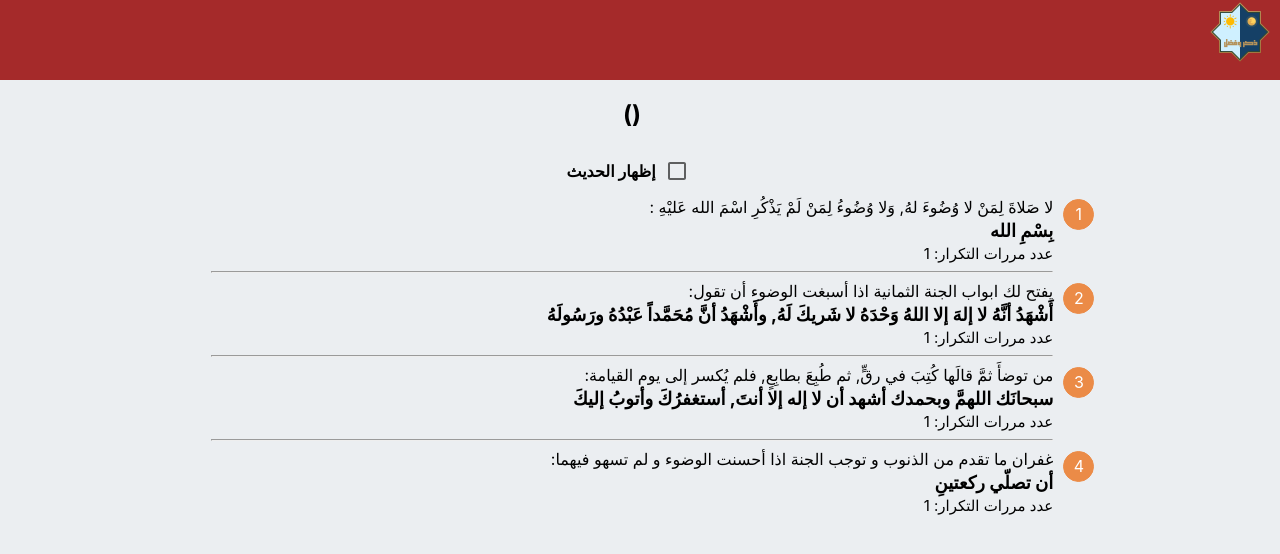
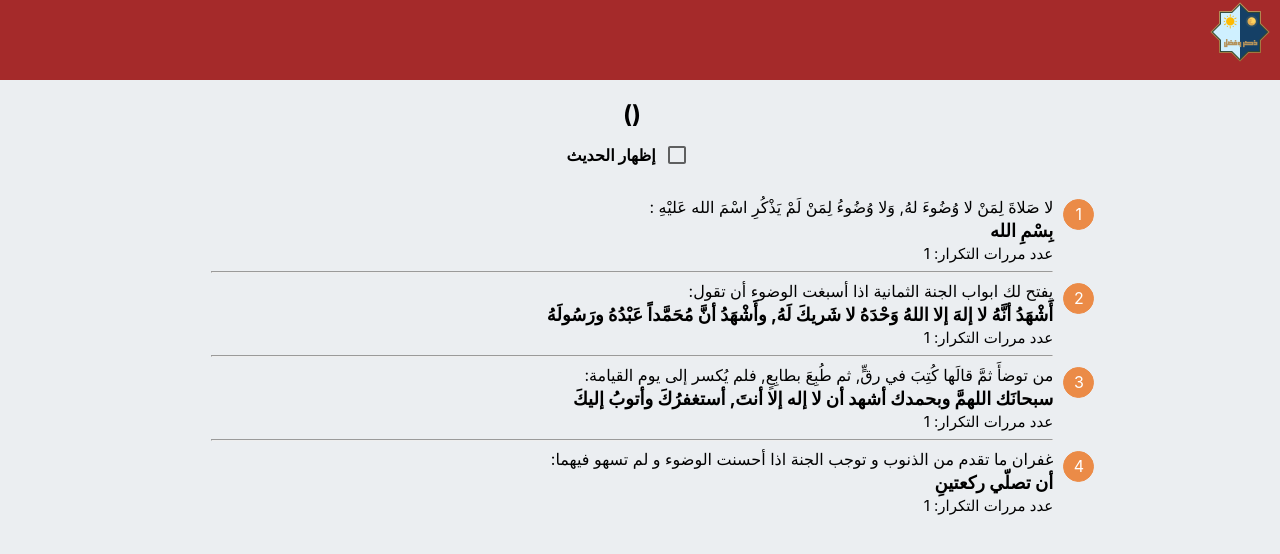
Before and after one commit to FadyAhmed/zekr-w-fadl, a React (Create React App) app: page /azkar/exact-zekr/abultion_azkar in a window 1280 px wide. Shown: the top 554 px of the page. Built offline with nearby package versions, Linux system fonts and the light colour scheme.

Commit message:
added some style to one zekr page

```diff
--- a/src/components/azkar/OneZekrData.js
+++ b/src/components/azkar/OneZekrData.js
@@ -33,12 +33,17 @@ const OneZekrData = (props) => {
         style={{
           display: "flex",
           justifyContent: "center",
+          marginBottom: "16px",
         }}
       >
         <p onClick={() => setShow(!show)} style={{ fontWeight: "bold" }}>
           إظهار الحديث
         </p>
-        <Checkbox sx={{zIndex:0}} checked={show} onChange={() => setShow(!show)} />
+        <Checkbox
+          sx={{ zIndex: 0 }}
+          checked={show}
+          onChange={() => setShow(!show)}
+        />
       </div>
       {azkarData.map((zekr, index) => {
         return (
--- a/src/components/azkar/OneZekrData.module.css
+++ b/src/components/azkar/OneZekrData.module.css
@@ -2,6 +2,7 @@
   direction: rtl;
   text-align: center;
   font-size: 1.5em;
+  margin-bottom: 0;
 }
 
 .zekrData {
```
